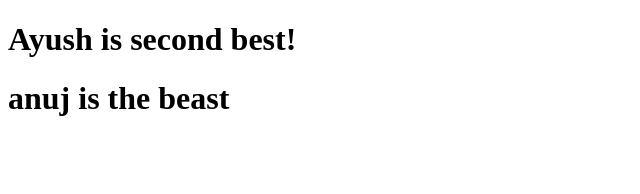
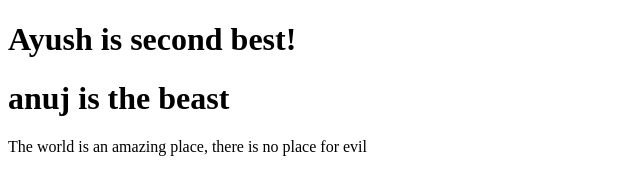
Before and after one commit to itsayusshh/expert-octo-robot, a plain HTML site: page index.html in a window 1280 px wide. Shown: the whole page, without its empty margins (0-640 px from the left). Drawn offline with Linux system fonts and the light colour scheme.

Commit message:
add p tag

```diff
--- a/index.html
+++ b/index.html
@@ -8,5 +8,6 @@
   <body>
     <h1>Ayush is second best!</h1>
     <h1>anuj is the beast</h1>
+    <p>The world is an amazing place, there is no place for evil</p>
   </body>
 </html>
```
